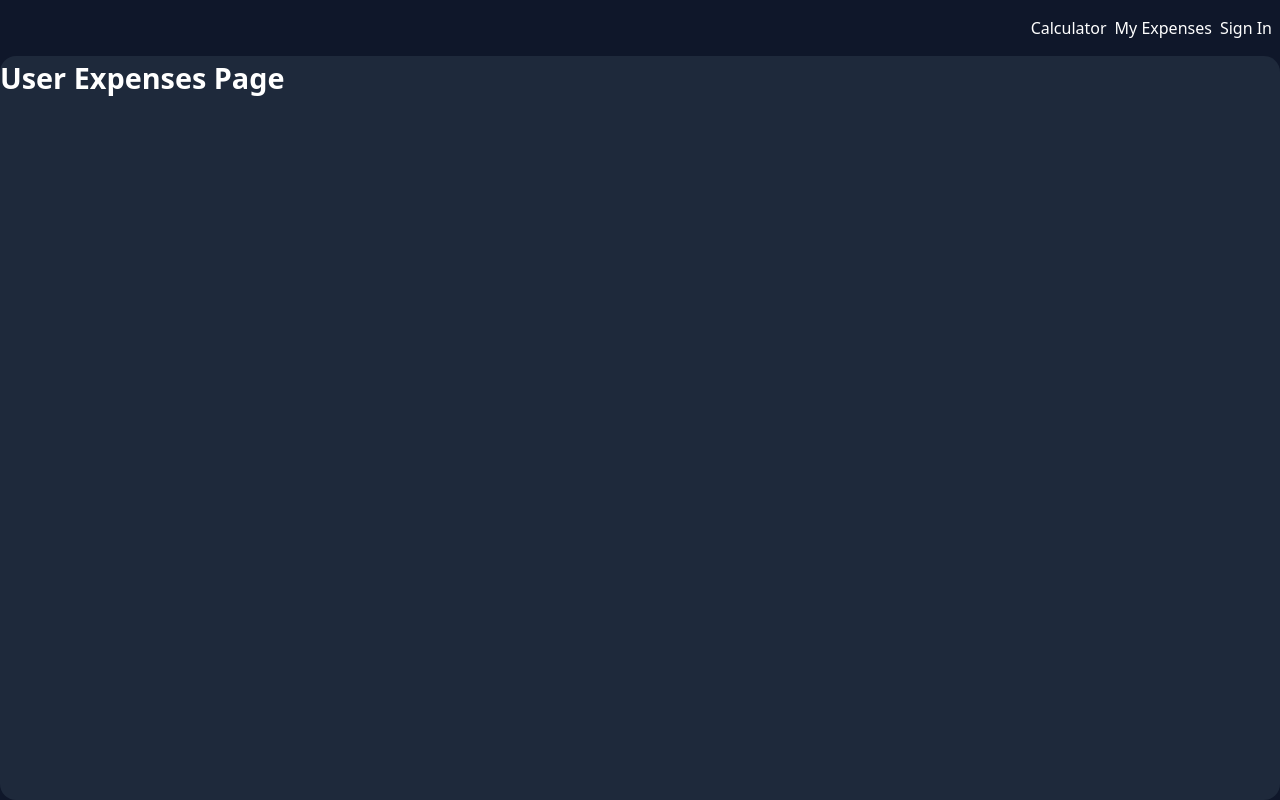
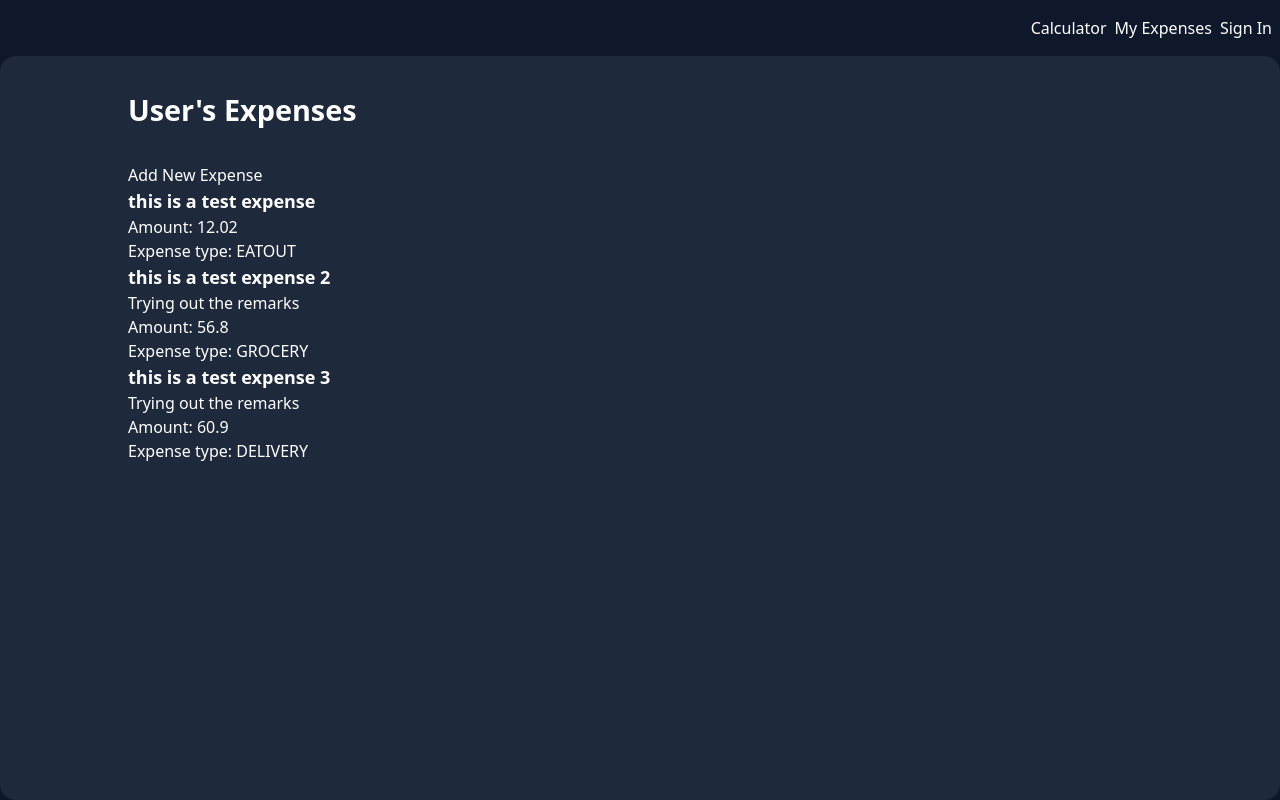
Before and after one commit to charmainelhm/chowbread-frontend, a React (Create React App) app: page /expenses in a window 1280 px wide. Built offline with nearby package versions, Linux system fonts and the light colour scheme; the HTML template or start-up script is replaced by a standard one.

Commit message:
Add basic setup for expenses page

```diff
--- /dev/null
+++ b/src/components/Expense.js
@@ -0,0 +1,12 @@
+const Expense = ({ expense, key }) => {
+  return (
+    <div key={key}>
+      <h2>{expense.description}</h2>
+      <p>{expense.remarks}</p>
+      <p>Amount: {expense.amount}</p>
+      <p>Expense type: {expense.type}</p>
+    </div>
+  );
+};
+
+export default Expense;
--- a/src/pages/ExpenseList.js
+++ b/src/pages/ExpenseList.js
@@ -1,11 +1,42 @@
 import { useSelector } from "react-redux";
+import Expense from "../components/Expense";
 
+const data = [
+  {
+    description: "this is a test expense",
+    remarks: null,
+    amount: 12.02,
+    type: "EATOUT",
+    createdAt: "2023-02-07T01:55:18.222Z",
+  },
+  {
+    description: "this is a test expense 2",
+    remarks: "Trying out the remarks",
+    amount: 56.8,
+    type: "GROCERY",
+    createdAt: "2023-02-07T01:55:18.222Z",
+  },
+  {
+    description: "this is a test expense 3",
+    remarks: "Trying out the remarks",
+    amount: 60.9,
+    type: "DELIVERY",
+    createdAt: "2023-02-07T01:55:18.222Z",
+  },
+];
 const ExpenseList = () => {
   const { currentUser } = useSelector((state) => state.user);
+  const expenseArr = data.map((expense, ind) => {
+    return <Expense key={ind} expense={expense} />;
+  });
   return (
-    <h1>
-      User Expenses Page {currentUser ? `Hello ${currentUser.firstName}` : ""}
-    </h1>
+    <div className="mx-auto w-4/5 max-w-screen-lg">
+      <h1 className="my-8">
+        {currentUser ? `${currentUser.firstName}` : "User"}'s Expenses
+      </h1>
+      <button>Add New Expense</button>
+      <div>{expenseArr}</div>
+    </div>
   );
 };
 
```
